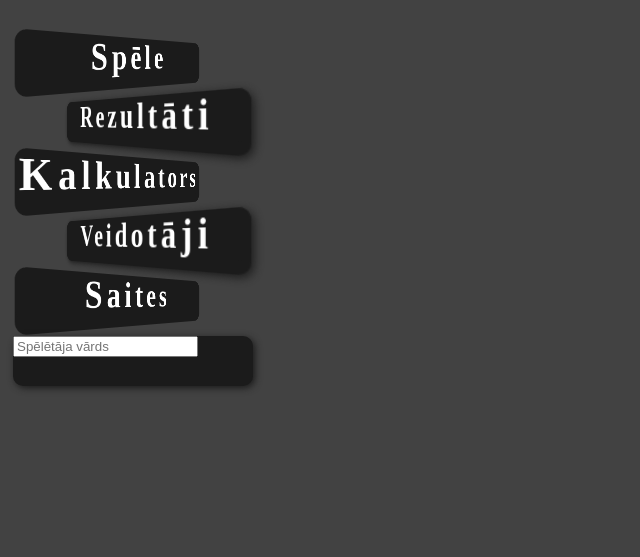
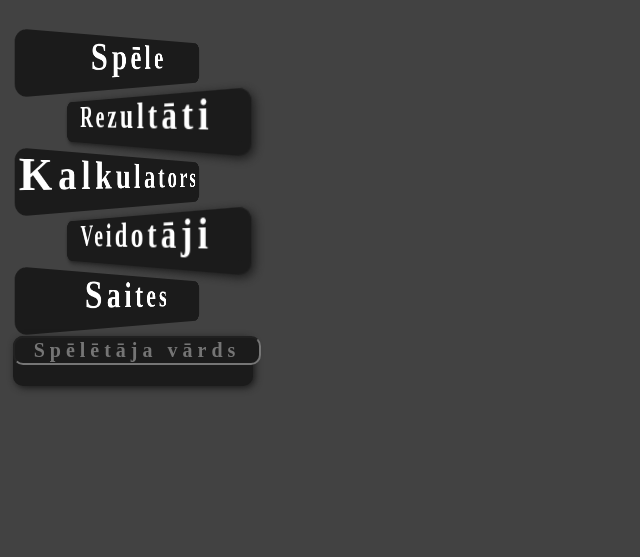
Before and after one commit to KurmeD/MajasDarbs, a Flask app: page / in a window 1280 px wide. Shown: the top 557 px of the page, without its empty margins (0-640 px from the left). Run offline with Flask 2, Linux system fonts and the light colour scheme.

Commit message:
kluda indekss

```diff
--- a/static/css/index.css
+++ b/static/css/index.css
@@ -23,7 +23,7 @@
     position: absolute;
 
   }
-  .aa1{
+  .aaa1{
     text-decoration: none;
     font-size: 20px;
     text-align: center;
@@ -109,7 +109,7 @@
       overflow: hidden;
   }
   .content {
-      padding: 0 0 0 300px;
+      padding: 0 0 0 250px;
   }
   html, body, h3{
     background-color:#424242;
```
